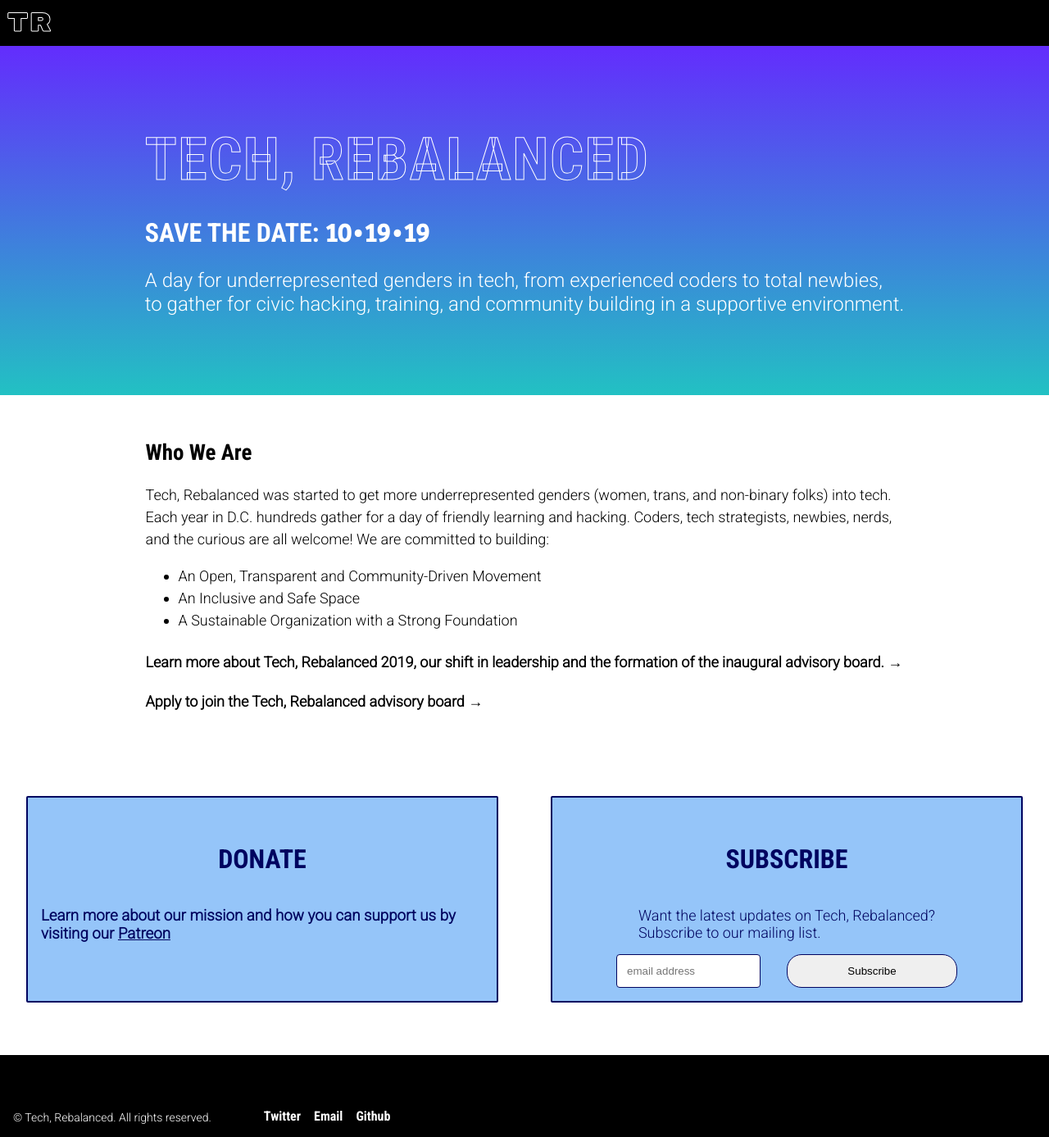
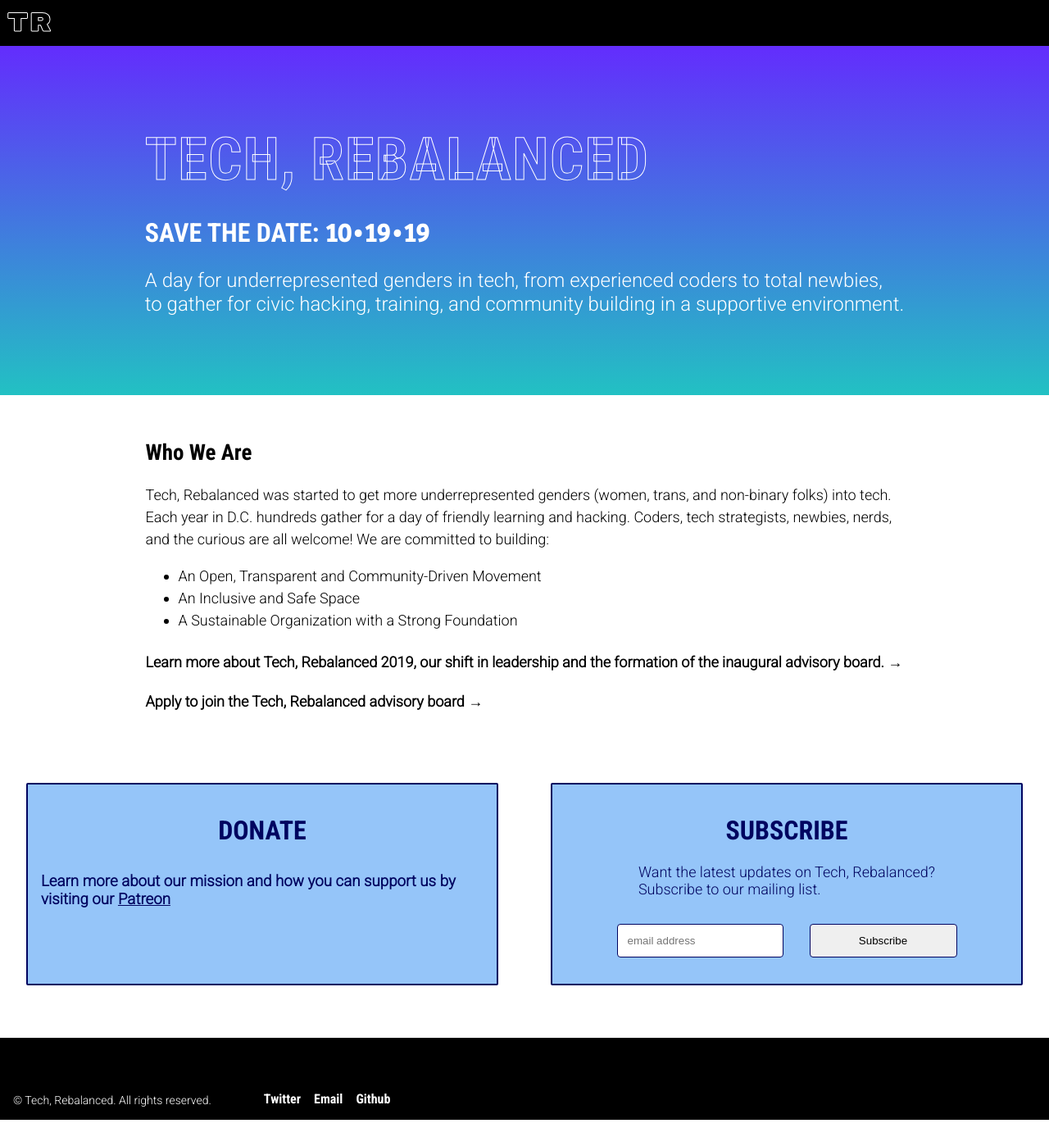
Before and after one commit to TechLadyHackathon/Tech-Rebalanced, a Jekyll site: the page built from index.html, in a window 1280 px wide. Shown: the whole page at 82% size. Built offline with Jekyll 4.4.1, drawn with Linux system fonts in a browser that asks for light colours; after the commit the page ends 1366 px from its top, so only the background shows below that.

Commit message:
fix button alignment and width

```diff
--- a/assets/scss/_cta.scss
+++ b/assets/scss/_cta.scss
@@ -3,11 +3,11 @@
     grid-template-columns: repeat(8, 1fr);
     grid-gap: 1fr;
     flex-direction: column;
-    margin: $space-32;
+    margin: 0 $space-32 $space-32 $space-32;
 
     @include breakpoint($breakpoint-medium) {
         flex-direction: row;
-        margin: $space-32 auto;
+        margin: 0 auto $space-32 auto;
         max-width: 1300px;
     }
 }
@@ -31,13 +31,14 @@
     }
 }
 
-.c-cta__title {
+h2.c-cta__title {
     color: rgb(0, 4, 96);
     font-family: $font-roboto;
     font-size: $size-32;
     text-align: center;
     text-transform: uppercase;
     line-height: 2;
+    margin: $space-8;
 }
 
 
@@ -66,21 +67,19 @@
 .c-subscribe__signup input {
     padding: $space-12;
     border: 1px solid rgb(0, 4, 96);
-    margin: $space-8 $space-16;
+    margin: $space-8 $space-16 $space-16 $space-16;
+    max-width: 180px;
 
     @include breakpoint($breakpoint-medium) {
-        margin: 0 $space-16;
+        margin: $space-16;
     }
 }
 
 .c-subscribe__signup input[type=email] {
     border-radius: 4px;
-    width: 150px;
 }
 
 .c-subscribe__signup input[type=submit] {
-    border-radius: 18px;
-    width: 150px;
 
     @include breakpoint($breakpoint-medium) {
         width: 13rem;
@@ -125,3 +124,9 @@
     }
 
 }
+
+
+.clear input {
+    width: 180px;
+    border-radius: 4px;
+}
```
Also changed, not shown: 1 other file.
